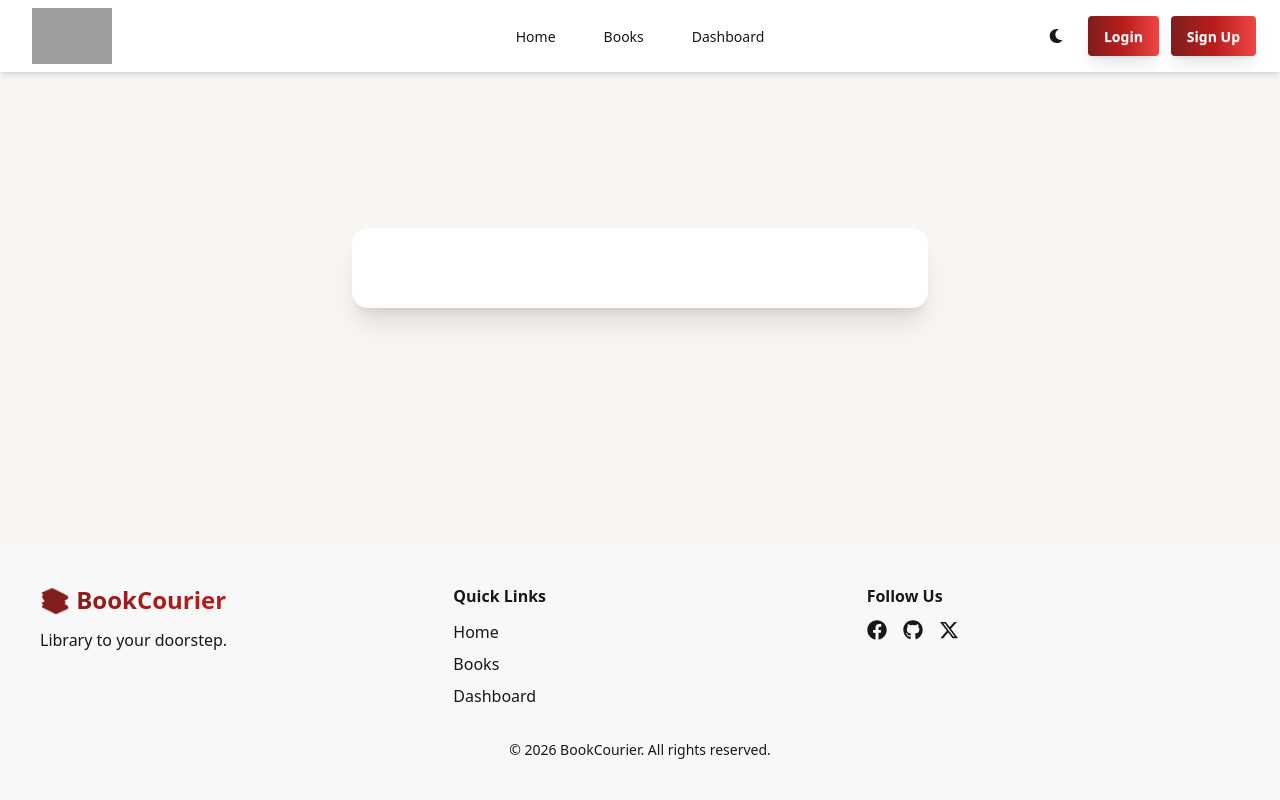
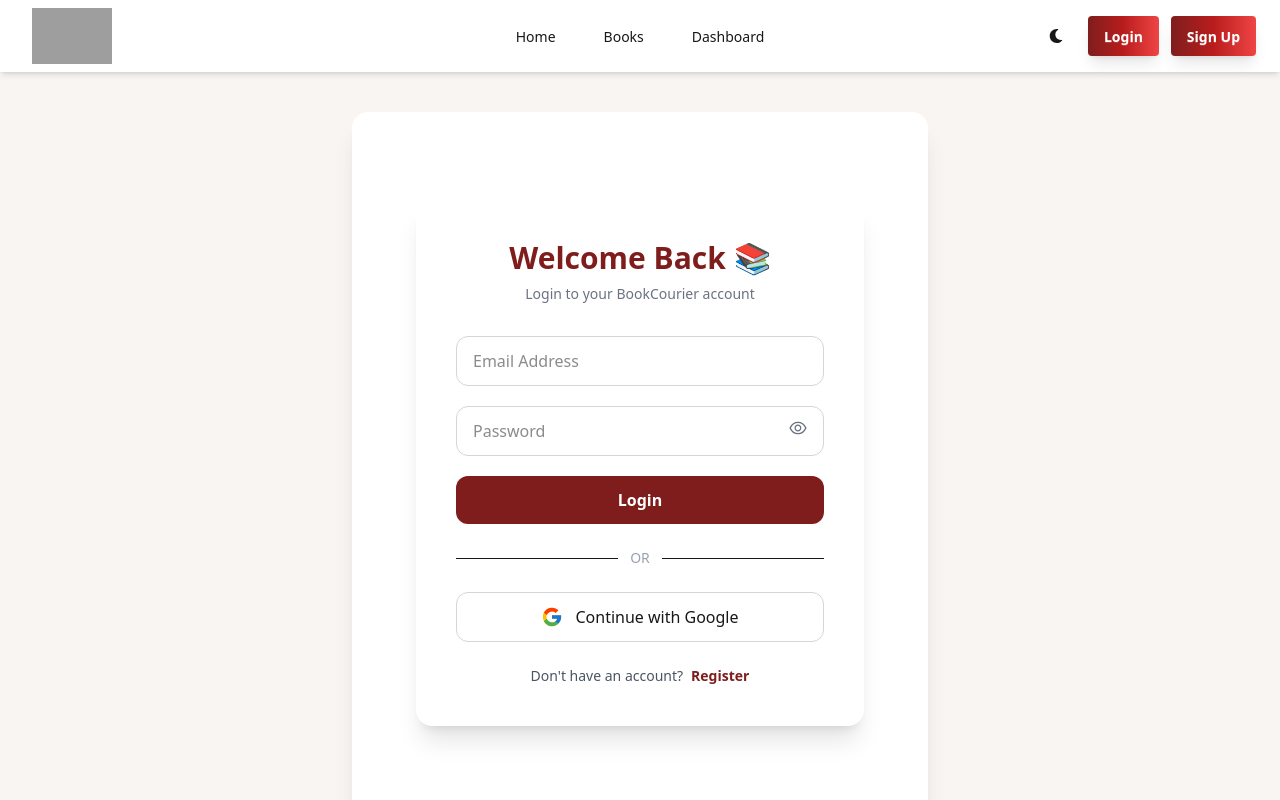
Before and after one commit to RafyHossain/-BookCourier-Client, a React (Vite) app: page /login in a window 1280 px wide. Shown: the top 800 px of the page. Built offline with nearby package versions, Linux system fonts and the light colour scheme; no server answers; grey boxes are pictures that could not be loaded.

Commit message:
login add

```diff
--- a/src/pages/auth/Login.jsx
+++ b/src/pages/auth/Login.jsx
@@ -1,11 +1,143 @@
-import React from 'react';
+import { useForm } from "react-hook-form";
+import { Link, useNavigate, useLocation } from "react-router";
+import { useState } from "react";
+import useAuth from "../../hooks/useAuth";
+import Swal from "sweetalert2";
+import { FcGoogle } from "react-icons/fc";
+import { AiOutlineEye, AiOutlineEyeInvisible } from "react-icons/ai";
 
 const Login = () => {
-    return (
-        <div>
+  const { loginUser, googleLogin } = useAuth();
+  const navigate = useNavigate();
+  const location = useLocation();
+  const { register, handleSubmit } = useForm();
 
+  const [showPassword, setShowPassword] = useState(false);
+  const [loading, setLoading] = useState(false);
+
+  // Redirect to previous route if exists
+  const from = location.state || "/";
+
+  const onSubmit = async (data) => {
+    try {
+      setLoading(true);
+
+      await loginUser(data.email, data.password);
+
+      Swal.fire({
+        icon: "success",
+        title: "Login Successful 🎉",
+        showConfirmButton: false,
+        timer: 1500,
+      });
+
+      navigate(from);
+
+    } catch (error) {
+      Swal.fire("Login Failed", error.message, "error");
+    } finally {
+      setLoading(false);
+    }
+  };
+
+  const handleGoogleLogin = async () => {
+    try {
+      await googleLogin();
+
+      Swal.fire({
+        icon: "success",
+        title: "Login Successful 🎉",
+        showConfirmButton: false,
+        timer: 1500,
+      });
+
+      navigate(from);
+
+    } catch (error) {
+      Swal.fire("Error", error.message, "error");
+    }
+  };
+
+  return (
+    <div className="flex items-center justify-center py-12 px-4">
+
+      <div className="w-full max-w-md bg-white rounded-2xl shadow-xl p-8 md:p-10">
+
+        <h2 className="text-3xl font-bold text-center text-[#7f1d1d] mb-2">
+          Welcome Back 📚
+        </h2>
+
+        <p className="text-center text-gray-500 mb-8 text-sm">
+          Login to your BookCourier account
+        </p>
+
+        <form onSubmit={handleSubmit(onSubmit)} className="space-y-5">
+
+          {/* Email */}
+          <input
+            type="email"
+            placeholder="Email Address"
+            className="w-full border border-gray-300 rounded-xl px-4 py-3 focus:outline-none focus:ring-2 focus:ring-[#7f1d1d]"
+            {...register("email", { required: true })}
+          />
+
+          {/* Password */}
+          <div className="relative">
+            <input
+              type={showPassword ? "text" : "password"}
+              placeholder="Password"
+              className="w-full border border-gray-300 rounded-xl px-4 py-3 focus:outline-none focus:ring-2 focus:ring-[#7f1d1d]"
+              {...register("password", { required: true })}
+            />
+
+            <span
+              onClick={() => setShowPassword(!showPassword)}
+              className="absolute right-4 top-3 cursor-pointer text-gray-500 text-xl"
+            >
+              {showPassword ? <AiOutlineEyeInvisible /> : <AiOutlineEye />}
+            </span>
+          </div>
+
+          {/* Login Button */}
+          <button
+            disabled={loading}
+            className="w-full py-3 rounded-xl text-white font-semibold bg-[#7f1d1d] hover:bg-[#991b1b] transition"
+          >
+            {loading ? "Logging in..." : "Login"}
+          </button>
+
+        </form>
+
+        {/* Divider */}
+        <div className="flex items-center my-6">
+          <div className="flex-grow border-t"></div>
+          <span className="mx-3 text-gray-400 text-sm">OR</span>
+          <div className="flex-grow border-t"></div>
         </div>
-    );
+
+        {/* Google Login */}
+        <button
+          onClick={handleGoogleLogin}
+          className="w-full flex items-center justify-center gap-3 border border-gray-300 rounded-xl py-3 hover:bg-gray-50 transition"
+        >
+          <FcGoogle size={22} />
+          Continue with Google
+        </button>
+
+        {/* Redirect to Register */}
+        <p className="text-center text-gray-600 text-sm mt-6">
+          Don't have an account?
+          <Link
+            to="/register"
+            className="text-[#7f1d1d] font-semibold ml-2 hover:underline"
+          >
+            Register
+          </Link>
+        </p>
+
+      </div>
+    </div>
+  );
 };
 
 export default Login;
```
